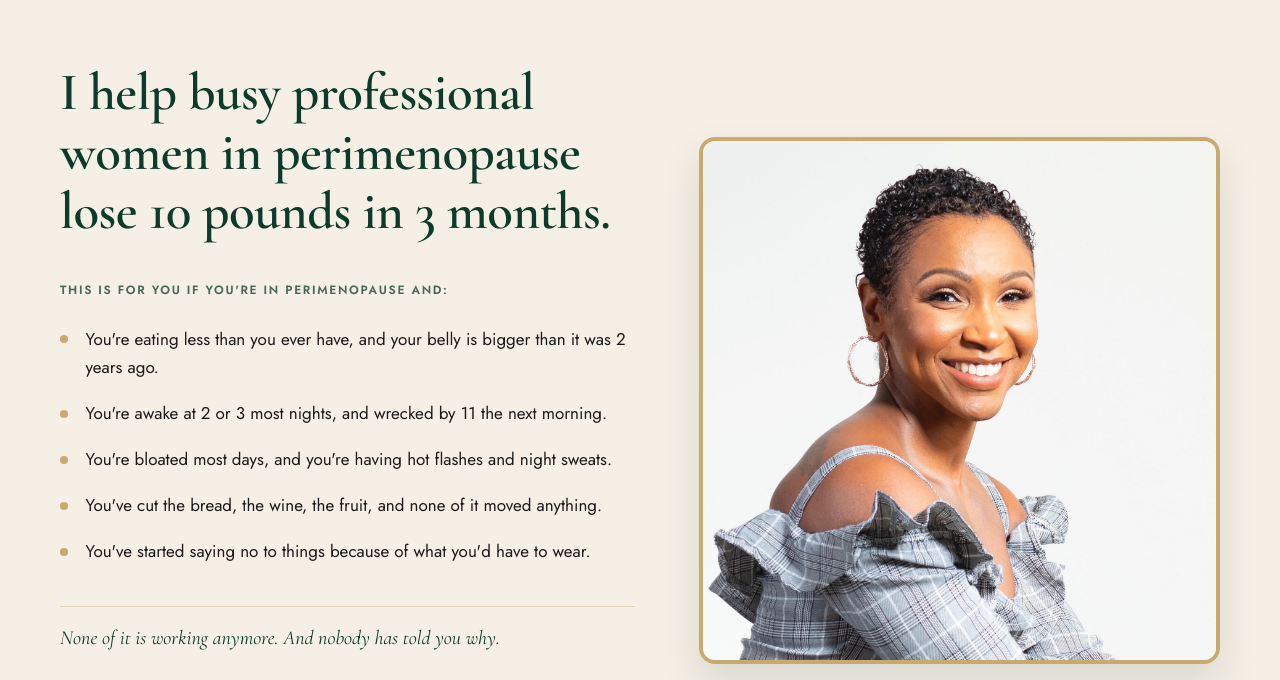
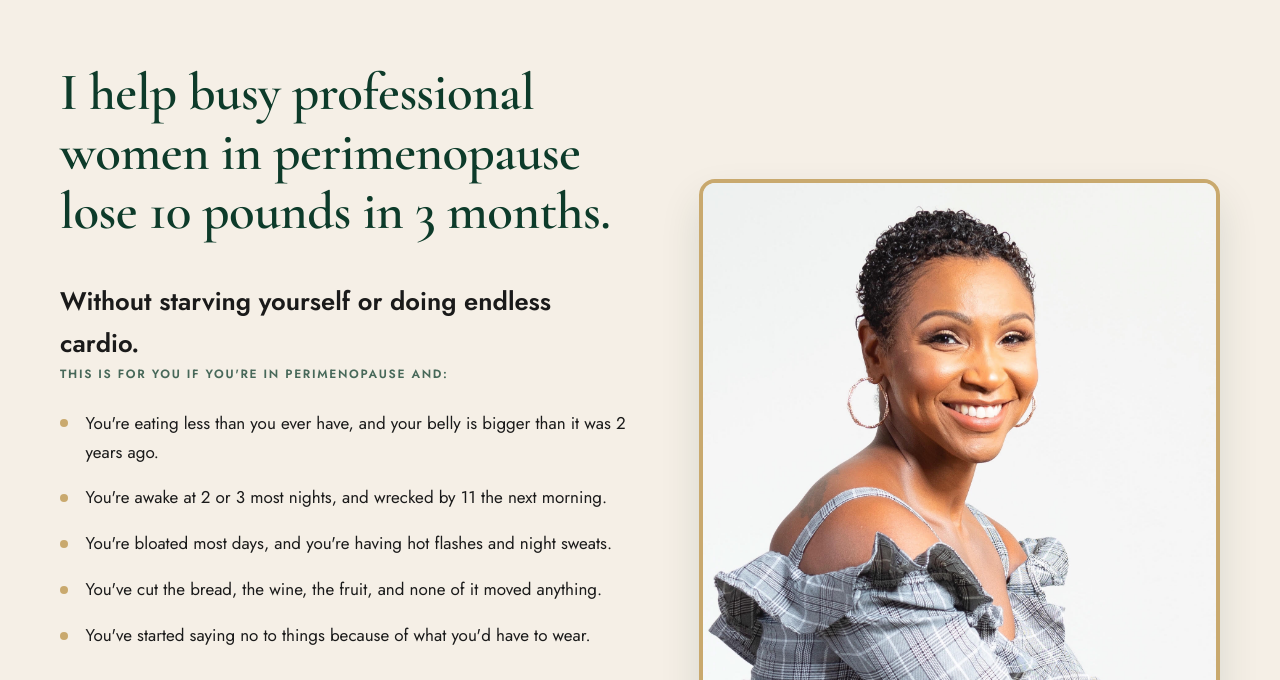
Before and after one commit to kountouratzis/glow-with-trudie, a plain HTML site: page index.html in a window 1280 px wide. Shown: the part 66-746 px from the top of the page. Drawn offline with nearby package versions, Linux system fonts and the light colour scheme.

Commit message:
Update index.html
h2

```diff
--- a/index.html
+++ b/index.html
@@ -41,6 +41,7 @@
           <h1 class="hero-headline">
             I help busy professional women in perimenopause lose 10 pounds in 3 months.
           </h1>
+          <h2>Without starving yourself or doing endless cardio.</h2>
 
           <p class="pain-list-title">This is for you if you're in perimenopause and:</p>
 
```
